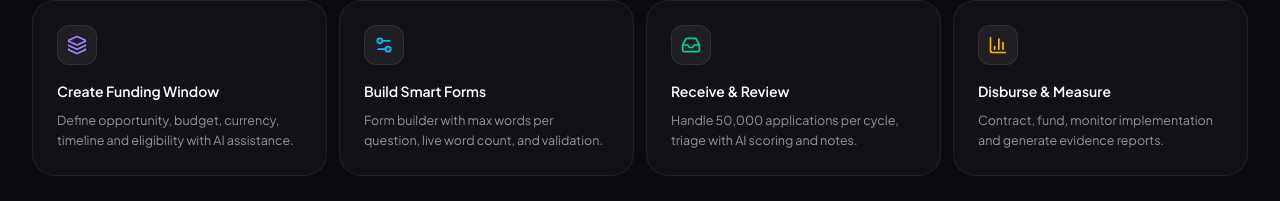
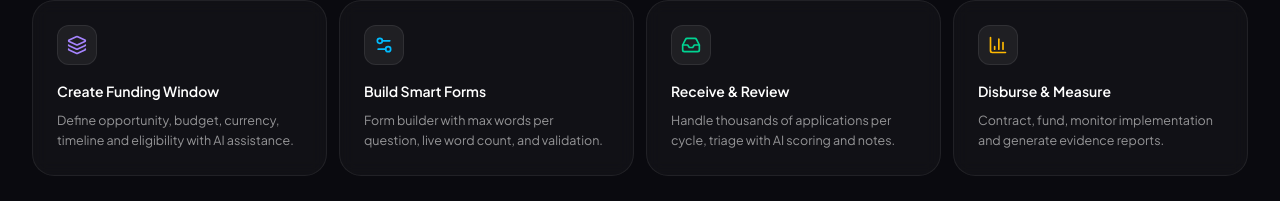
Before and after one commit to aauprightguy59-debug/EqualGrant-Manager-System, a React (Vite) app: page / in a window 1280 px wide. Shown: the part 1546-1747 px from the top of the page. Built offline with nearby package versions, Linux system fonts and the light colour scheme.

Commit message:
Update landing page application scale copy

```diff
--- a/src/components/landing/LandingPage.tsx
+++ b/src/components/landing/LandingPage.tsx
@@ -211,7 +211,7 @@ export const LandingPage: React.FC<LandingPageProps> = ({
             {
               icon: Inbox,
               title: 'Receive & Review',
-              desc: 'Handle 50,000 applications per cycle, triage with AI scoring and notes.',
+              desc: 'Handle thousands of applications per cycle, triage with AI scoring and notes.',
               color: 'text-emerald-400',
             },
             {
```
